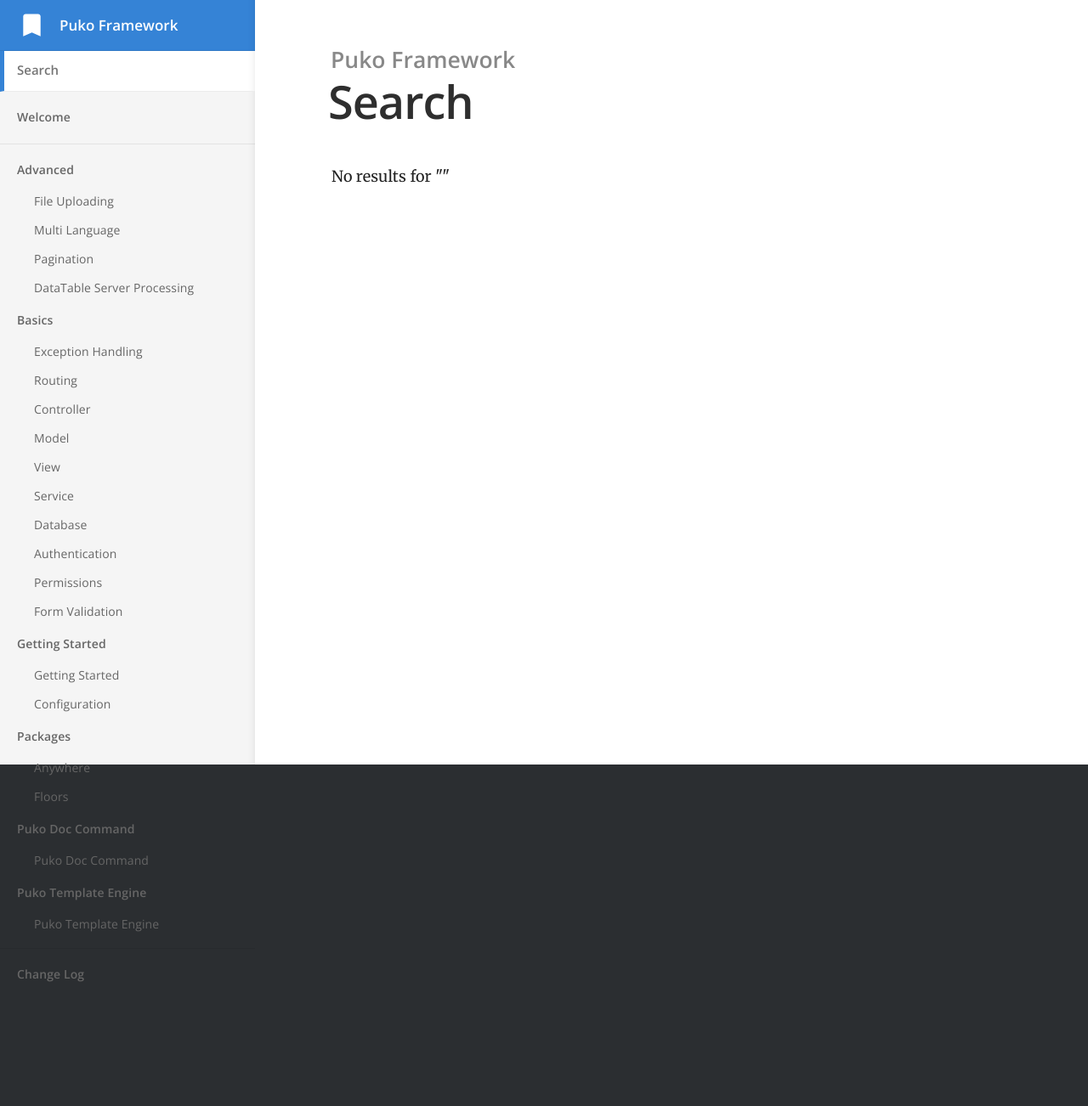
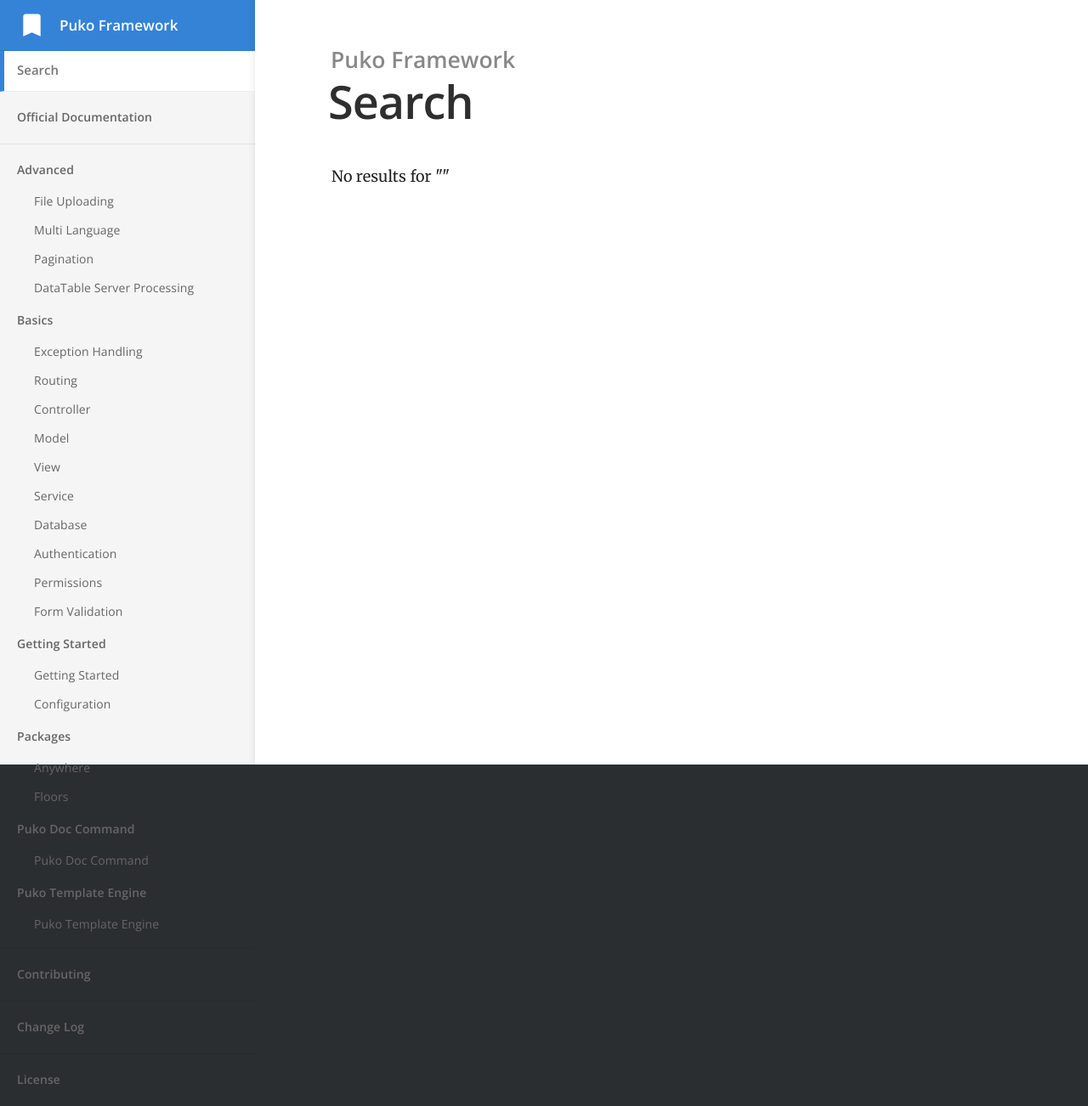
Before and after one commit to Velliz/pudo, a Jekyll site: the page built from search.html, in a window 1280 px wide. Shown: the whole page at 85% size. Built offline with Jekyll 4.4.1, drawn with Linux system fonts in a browser that asks for light colours; before the commit the page ends 1178 px from its top, so only the background shows below that.

Commit message:
add extra pages

```diff
--- a/_layouts/default.html
+++ b/_layouts/default.html
@@ -65,9 +65,21 @@
 				</ul>
 
 				<ul>
+					<li class="nav-item top-level {% if page.url == '/contributing/' %}current{% endif %}">
+						{% assign contributing = site.html_pages | where: 'url', '/contributing/' | first %}
+						<a href="{{ site.baseurl }}/contributing/">{{ contributing.title }}</a>
+					</li>
+				</ul>
+				<ul>
 					<li class="nav-item top-level {% if page.url == '/changelog/' %}current{% endif %}">
 						{% assign changelog = site.html_pages | where: 'url', '/changelog/' | first %}
 						<a href="{{ site.baseurl }}/changelog/">{{ changelog.title }}</a>
+					</li>
+				</ul>
+				<ul>
+					<li class="nav-item top-level {% if page.url == '/license/' %}current{% endif %}">
+						{% assign license = site.html_pages | where: 'url', '/license/' | first %}
+						<a href="{{ site.baseurl }}/license/">{{ license.title }}</a>
 					</li>
 				</ul>
 			</nav>
```
Also changed, not shown: _posts/_defaults.md (deleted, +0 -14 lines), _posts/changelog.md (renamed from _posts/2017-07-22-changelog.md, +2 -5 lines), index.md (+1 -1 lines), contributing.md (renamed from _posts/2017-07-22-contributing.md), license.md (renamed from _posts/2017-07-22-license.md), todo.md (renamed from _posts/2017-07-22-todo.md).
